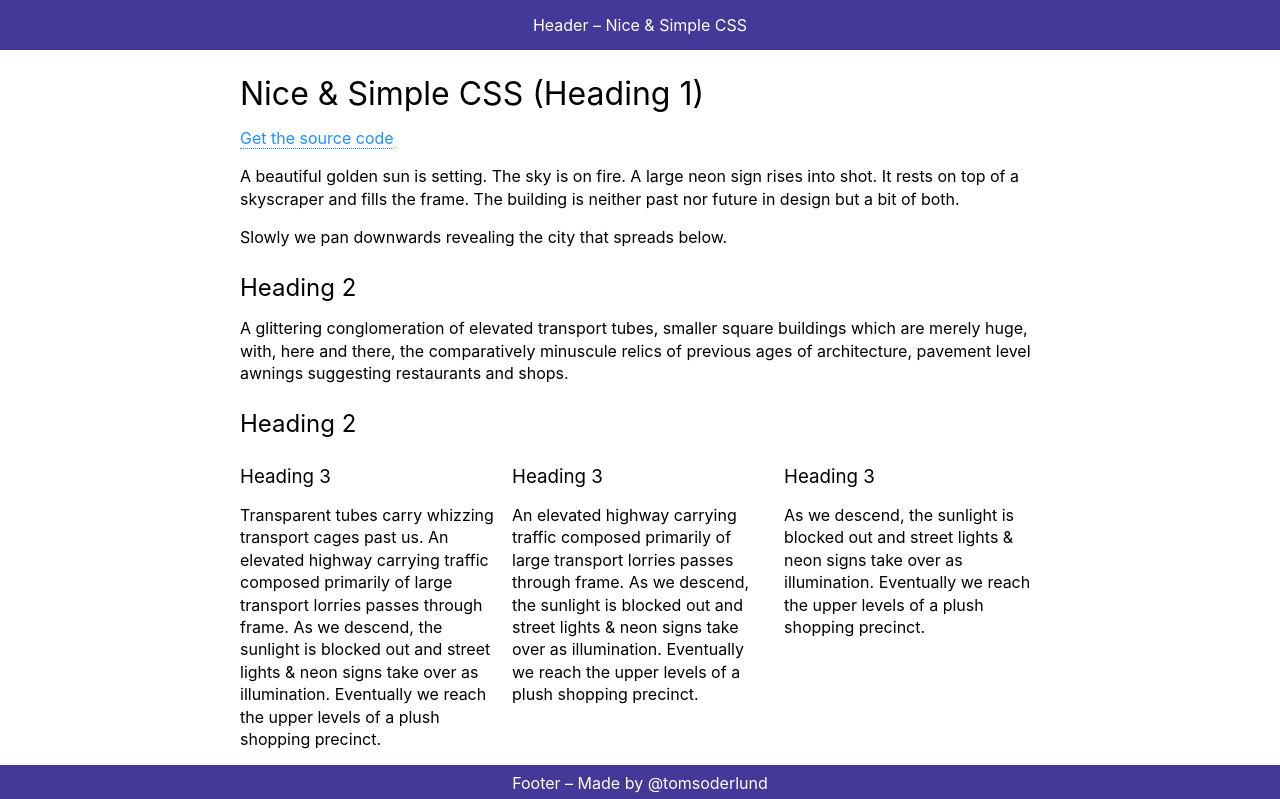
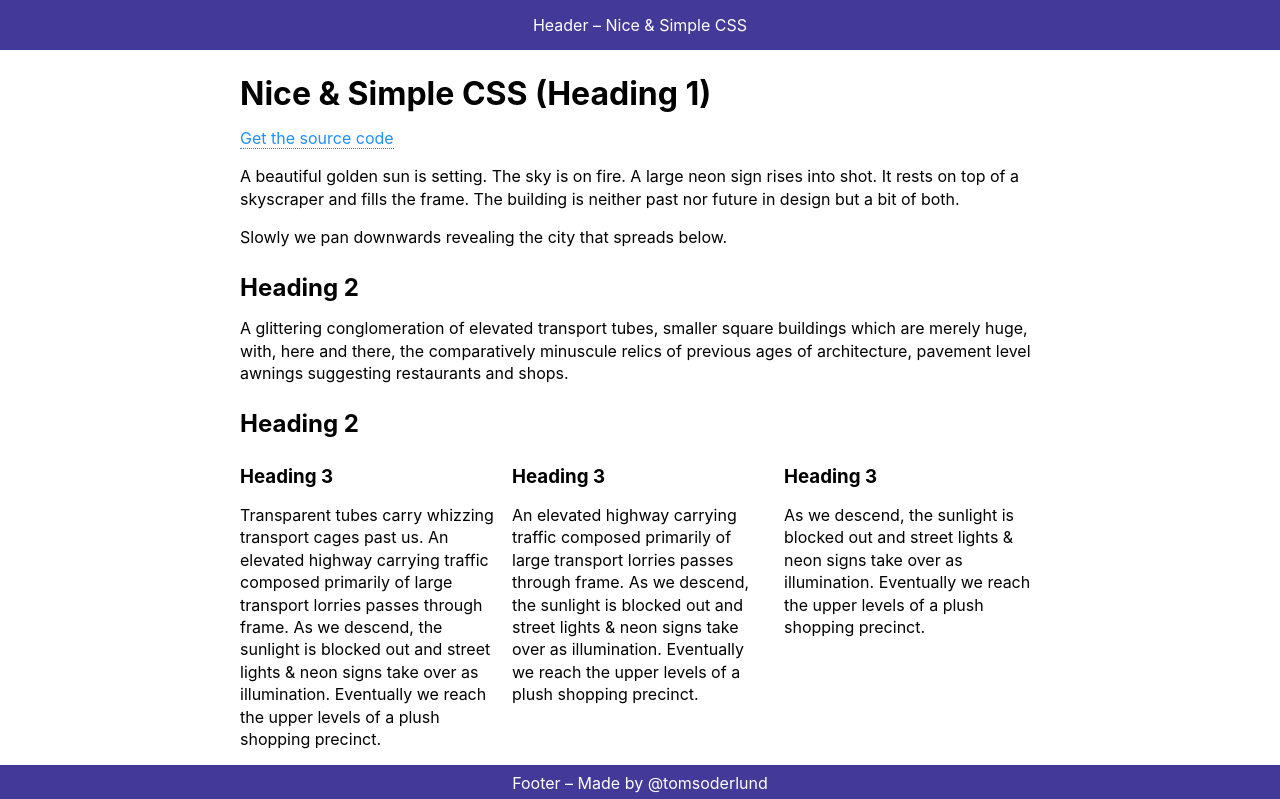
Before and after one commit to tomsoderlund/niceandsimple-css, a website: page index.html in a window 1280 px wide. Shown: the top 799 px of the page. Drawn offline with Linux system fonts and the light colour scheme.

Commit message:
main height, hX bold

```diff
--- a/niceandsimple.css
+++ b/niceandsimple.css
@@ -21,7 +21,7 @@ main {
   padding: 1em 0;
   width: 80%;
   max-width: 800px;
-  min-height: 100vh;
+  min-height: calc(100vh - 50px);
 }
 
 @media only screen and (max-width: 480px) {
@@ -124,7 +124,6 @@ p {
 h1, h2, h3 {
   line-height: 1.1em;
   margin: 1.1em 0 0.4em;
-  font-weight: normal;
 }
 
 /* ----- Elements ----- */
```
